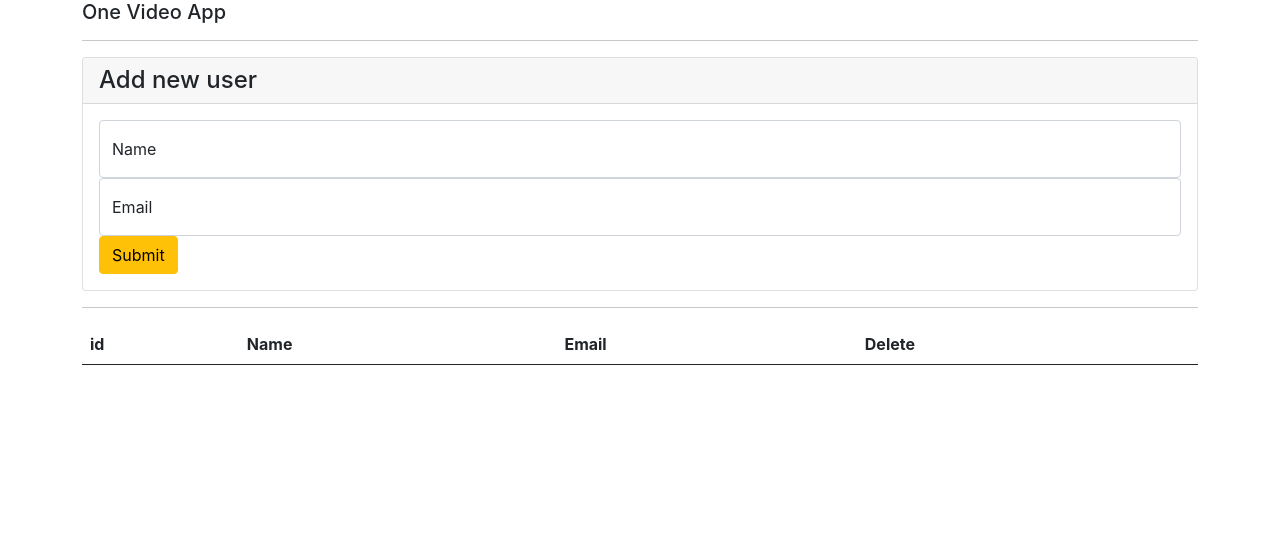
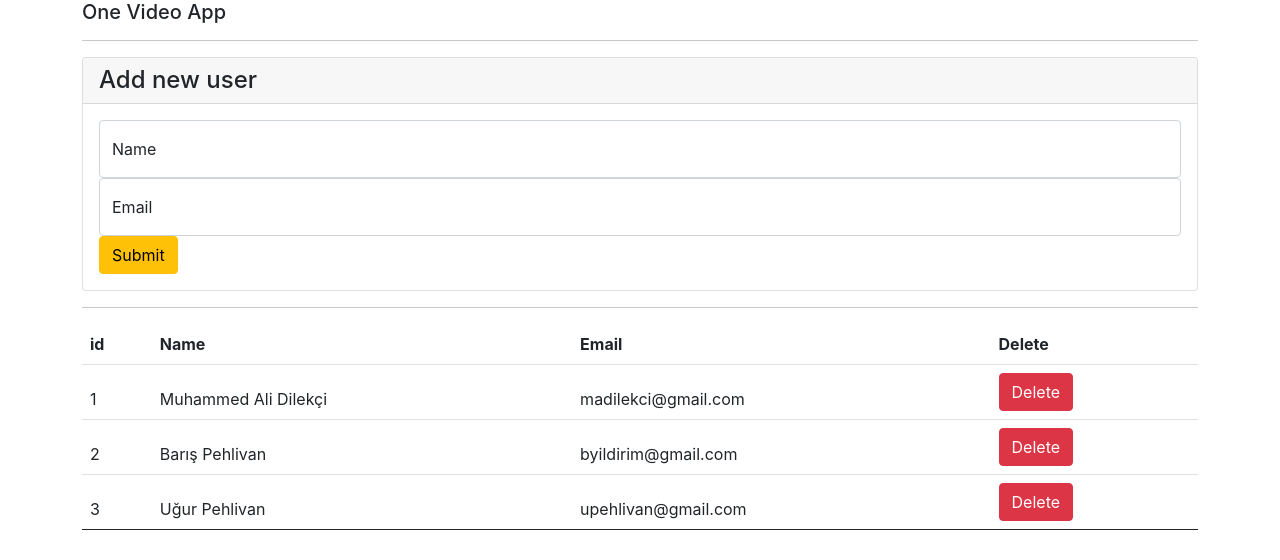
Before and after one commit to madilekci/practice-react, a React (Create React App) app in the folder one-video/: page / in a window 1280 px wide. Shown: the top 560 px of the page. Built offline with nearby package versions, Linux system fonts and the light colour scheme.

Commit message:
Create a User component
Created a User component for each row in table. This User component will take id, name, email as props and display them in <td> tags

```diff
--- a/one-video/src/App.js
+++ b/one-video/src/App.js
@@ -2,7 +2,7 @@ import './App.css';
 
 // components
 import AddUserForm from './components/add-user-form';
-import UsersTable from './components/users-table/users-table';
+import UsersTable from './components/users-table';
 
 function App() {
 
@@ -30,7 +30,7 @@ function App() {
       <hr/>
       <AddUserForm/>
       <hr/>
-      <UsersTable users = {users} />
+      <UsersTable users = {users}  />
     </div>
   );
 }
--- /dev/null
+++ b/one-video/src/components/user/index.js
@@ -0,0 +1 @@
+export { default } from './user.js';
--- /dev/null
+++ b/one-video/src/components/user/user.js
@@ -0,0 +1,18 @@
+import './user.css';
+
+function User(props) {
+    const { id, name, email } = props;
+    console.log(id, name, email);
+    return (
+        <tr>
+            <td>{id}</td>
+            <td>{name}</td>
+            <td>{email}</td>
+            <td>
+                <button className="btn btn-danger">Delete</button>
+            </td>
+        </tr>
+    );
+  }
+
+  export default User;
--- /dev/null
+++ b/one-video/src/components/users-table/index.js
@@ -0,0 +1 @@
+export { default } from './users-table.js';
--- a/one-video/src/components/users-table/users-table.js
+++ b/one-video/src/components/users-table/users-table.js
@@ -1,6 +1,8 @@
+import User from '../user';
 import './users-table.css';
 
-function UsersTable() {
+function UsersTable(props) {
+    const { users } = props;
     return (
         <div className="table-responsive-md">
             <table className="table table-striped">
@@ -11,6 +13,12 @@ function UsersTable() {
                         <th scope="col">Email</th>
                         <th scope="col">Delete</th>
                     </tr>
+                    {
+                        users.map(user => {
+                            const { id, name, email } = user;
+                            return <User key={id} id={id} name={name} email={email} />
+                        })
+                    }
                 </thead>
                 <tbody>
                 </tbody>
```
Also changed, not shown: one-video/src/components/user/user.css (added). Lines whose indentation alone changed are shown as unchanged.
